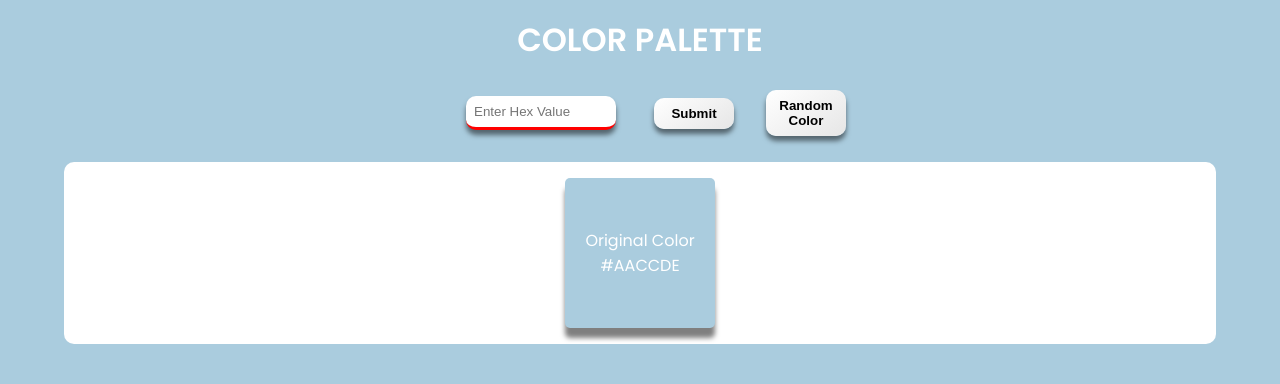
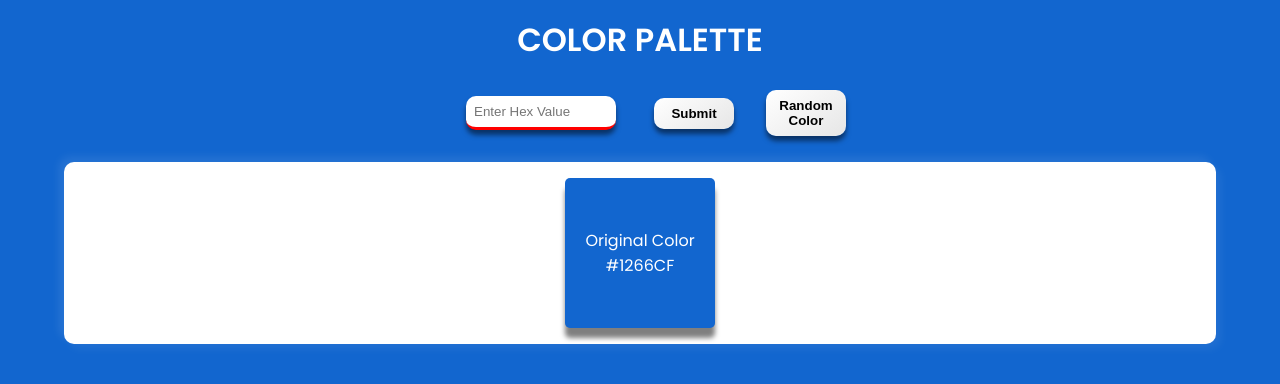
Before and after one commit to codingkapur/color-palette, a React (Create React App) app: page / in a window 1280 px wide. Shown: the top 384 px of the page. Built offline with nearby package versions, Linux system fonts and the light colour scheme.

Commit message:
change default color and add box shadow to colors container

```diff
--- a/src/App.js
+++ b/src/App.js
@@ -3,7 +3,7 @@ import Colors from "./components/Colors";
 
 function App() {
   //State Values
-  const [currentColor, setCurrentColor] = useState("#aaccde");
+  const [currentColor, setCurrentColor] = useState("#1266CF");
   const [input, setInput] = useState("");
   const [inputError, setInputError] = useState(true);
   const [lightList, setLightList] = useState([]);
--- a/src/index.css
+++ b/src/index.css
@@ -87,6 +87,8 @@ body {
   padding: 1rem 0;
   margin: 0 0 1rem 0;
   border-radius: 10px;
+  box-shadow: 5px 5px 10px rgba(255, 255, 255, 0.063),
+              -5px -5px 10px rgba(255, 255, 255, 0.09);
 }
 .color__container {
   color: #fff;
```
